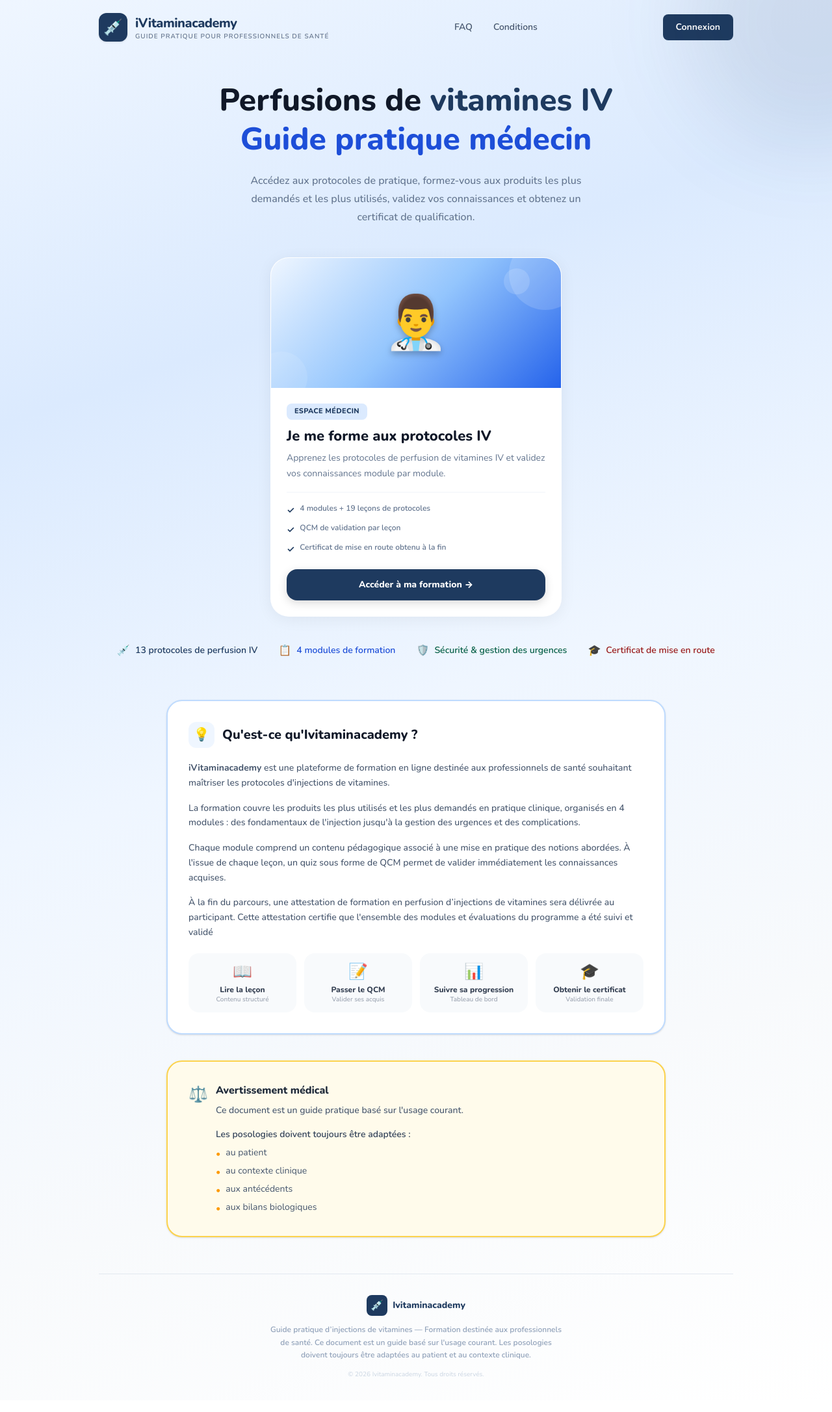
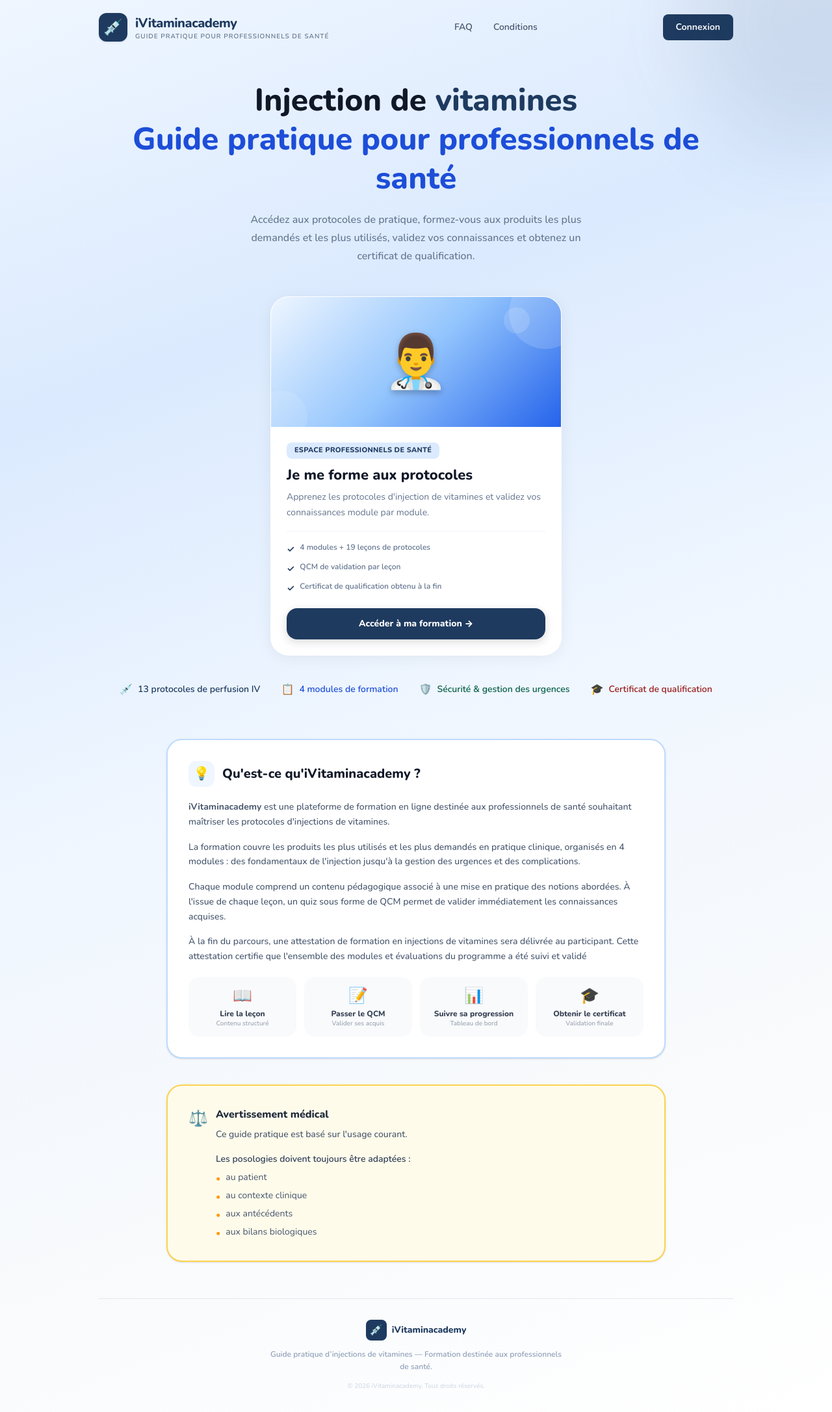
Before and after one commit to iVitaminacademy/formation, a React (Vite) app in the folder client/: page / in a window 1280 px wide. Shown: the whole page at 65% size. Built offline with nearby package versions, Linux system fonts and the light colour scheme; no server answers.

Commit message:
Ismail's updated

```diff
--- a/client/src/components/KidLayout.jsx
+++ b/client/src/components/KidLayout.jsx
@@ -33,7 +33,7 @@ export default function KidLayout({ children }) {
         <span className="text-lg sm:text-xl font-extrabold text-white tracking-tight">
           iVitaminacademy
           <span className="hidden sm:inline-block text-xs font-bold bg-white/20 px-2.5 py-1 rounded-full ml-2 align-middle">
-            Médecin
+            Professionnels de santé
           </span>
         </span>
 
--- a/client/src/pages/FAQ.jsx
+++ b/client/src/pages/FAQ.jsx
@@ -80,7 +80,7 @@ export default function FAQ() {
       extra: "Cet entretien personnalisé constitue une opportunité d'échanger de vive voix avec un professionnel expérimenté afin de consolider vos acquis."
     },
     {
-      q: "Quand puis-je bénéficier de cet entretien avec le médecin ?",
+      q: "Quand puis-je bénéficier de cet entretien avec le professionnels de santé ?",
       a: "L'entretien peut être organisé pendant votre période d'accès à la plateforme ou après avoir terminé la formation, selon vos besoins et les disponibilités du médecin collaborateur."
     },
     {
@@ -139,13 +139,13 @@ export default function FAQ() {
       q: "Pourquoi suivre cette formation ?",
       a: "Cette formation vous permet :",
       list: [
-        "✅ D'acquérir des bases solides en vitaminothérapie IV.",
-        "✅ De découvrir les protocoles les plus utilisés.",
-        "✅ D'apprendre les bonnes pratiques de préparation et d'administration.",
-        "✅ De renforcer la sécurité de vos prises en charge.",
-        "✅ De valider vos connaissances grâce aux quiz.",
-        "✅ D'échanger directement avec un médecin collaborateur pendant une heure.",
-        "✅ D'obtenir une attestation de complétude de formation théorique en perfusion de vitamines IV."
+        " D'acquérir des bases solides en vitaminothérapie IV.",
+        " De découvrir les protocoles les plus utilisés.",
+        " D'apprendre les bonnes pratiques de préparation et d'administration.",
+        " De renforcer la sécurité de vos prises en charge.",
+        " De valider vos connaissances grâce aux quiz.",
+        " D'échanger directement avec un médecin collaborateur pendant une heure.",
+        " D'obtenir une attestation de complétude de formation théorique en perfusion de vitamines IV."
       ]
     }
   ];
--- a/client/src/pages/LandingPage.jsx
+++ b/client/src/pages/LandingPage.jsx
@@ -4,7 +4,7 @@ const trustItems = [
   { icon: '💉', label: '13 protocoles de perfusion IV',  color: '#1E3A5F' },
   { icon: '📋', label: '4 modules de formation',         color: '#1D4ED8' },
   { icon: '🛡️', label: 'Sécurité & gestion des urgences', color: '#065F46' },
-  { icon: '🎓', label: 'Certificat de mise en route',     color: '#991B1B' },
+  { icon: '🎓', label: 'Certificat de  qualification',     color: '#991B1B' },
 ]
 
 export default function LandingPage() {
@@ -60,10 +60,10 @@ export default function LandingPage() {
 
 
             <h1 className="text-4xl font-extrabold leading-tight text-gray-900 sm:text-5xl">
-              Perfusions de{' '}
-              <span style={{ color: '#1E3A5F' }}>vitamines IV</span>
+              Injection de{' '}
+              <span style={{ color: '#1E3A5F' }}>vitamines </span>
               <br />
-              <span style={{ color: '#1D4ED8' }}>Guide pratique médecin</span>
+              <span style={{ color: '#1D4ED8' }}>Guide pratique pour professionnels de santé</span>
             </h1>
             <p className="mx-auto mt-5 max-w-lg text-base font-medium leading-7 text-slate-500">
              Accédez aux protocoles de pratique, formez-vous aux produits les plus demandés et les plus utilisés,
@@ -98,11 +98,11 @@ export default function LandingPage() {
                   className="mb-3 inline-flex self-start rounded-lg px-3 py-1 text-[11px] font-extrabold uppercase tracking-wide"
                   style={{ backgroundColor: '#DBEAFE', color: '#1E3A5F' }}
                 >
-                  Espace Médecin
+                  Espace  professionnels de santé
                 </div>
-                <h2 className="text-[22px] font-extrabold leading-tight text-gray-900">Je me forme aux protocoles IV</h2>
+                <h2 className="text-[22px] font-extrabold leading-tight text-gray-900">Je me forme aux protocoles </h2>
                 <p className="mt-2 text-sm leading-6 text-slate-500">
-                  Apprenez les protocoles de perfusion de vitamines IV et validez vos connaissances module par module.
+                  Apprenez les protocoles d'injection  de vitamines  et validez vos connaissances module par module.
                 </p>
 
                 <ul className="mt-4 space-y-2 border-t border-slate-100 pt-4">
@@ -116,7 +116,7 @@ export default function LandingPage() {
                   </li>
                   <li className="flex items-start gap-2 text-xs font-semibold text-slate-500">
                     <span className="mt-0.5 shrink-0 text-sm" style={{ color: '#1E3A5F' }}>✓</span>
-                    <span>Certificat de mise en route obtenu à la fin</span>
+                    <span>Certificat de qualification obtenu à la fin</span>
                   </li>
                 </ul>
 
@@ -155,7 +155,7 @@ export default function LandingPage() {
             <div className="rounded-3xl border-2 p-6 sm:p-8 shadow-sm" style={{ backgroundColor: '#fff', borderColor: '#BFDBFE' }}>
               <div className="flex items-center gap-3 mb-5">
                 <div className="w-10 h-10 rounded-xl flex items-center justify-center text-xl" style={{ backgroundColor: '#EFF6FF' }}>💡</div>
-                <h2 className="text-xl font-extrabold text-gray-900">Qu'est-ce qu'Ivitaminacademy ?</h2>
+                <h2 className="text-xl font-extrabold text-gray-900">Qu'est-ce qu'iVitaminacademy ?</h2>
               </div>
 
               <div className="space-y-4 text-sm leading-relaxed text-slate-600 font-medium">
@@ -169,7 +169,7 @@ export default function LandingPage() {
                  Chaque module comprend un contenu pédagogique associé à une mise en pratique des notions abordées. À l'issue de chaque leçon, un quiz sous forme de QCM permet de valider immédiatement les connaissances acquises.
                 </p>
                 <p>
-                 À la fin du parcours, une attestation de formation en perfusion d’injections de vitamines  sera délivrée au participant. Cette attestation certifie que l'ensemble des modules et évaluations du programme a été suivi et validé
+                 À la fin du parcours, une attestation de formation en injections de vitamines  sera délivrée au participant. Cette attestation certifie que l'ensemble des modules et évaluations du programme a été suivi et validé
                 </p>
               </div>
 
@@ -198,7 +198,7 @@ export default function LandingPage() {
                 <div>
                   <h3 className="text-base font-extrabold text-gray-800 mb-2">Avertissement médical</h3>
                   <p className="text-sm font-medium text-slate-600 leading-relaxed mb-4">
-                    Ce document est un guide pratique basé sur l'usage courant.
+                   Ce  guide  pratique est  basé sur l'usage courant.
                   </p>
                   <p className="text-sm font-semibold text-slate-700 mb-2">Les posologies doivent toujours être adaptées :</p>
                   <ul className="space-y-1.5 text-sm text-slate-600">
@@ -231,14 +231,13 @@ export default function LandingPage() {
           <div className="flex flex-col items-center gap-3">
             <div className="flex items-center gap-2">
               <div className="h-8 w-8 rounded-lg flex items-center justify-center text-base" style={{ backgroundColor: '#1E3A5F' }}>💉</div>
-              <span className="text-sm font-extrabold" style={{ color: '#1E3A5F' }}>Ivitaminacademy</span>
+              <span className="text-sm font-extrabold" style={{ color: '#1E3A5F' }}>iVitaminacademy</span>
             </div>
             <p className="text-xs font-semibold text-slate-400 max-w-md mx-auto leading-relaxed">
-              Guide pratique d’injections de vitamines — Formation destinée aux professionnels de santé. Ce document est un guide basé sur l'usage courant.
-              Les posologies doivent toujours être adaptées au patient et au contexte clinique.
+              Guide pratique d’injections de vitamines — Formation destinée aux professionnels de santé.
             </p>
             <p className="text-[10px] text-slate-300">
-              © 2026 Ivitaminacademy. Tous droits réservés.
+              © 2026 iVitaminacademy. Tous droits réservés.
             </p>
           </div>
         </footer>
```
